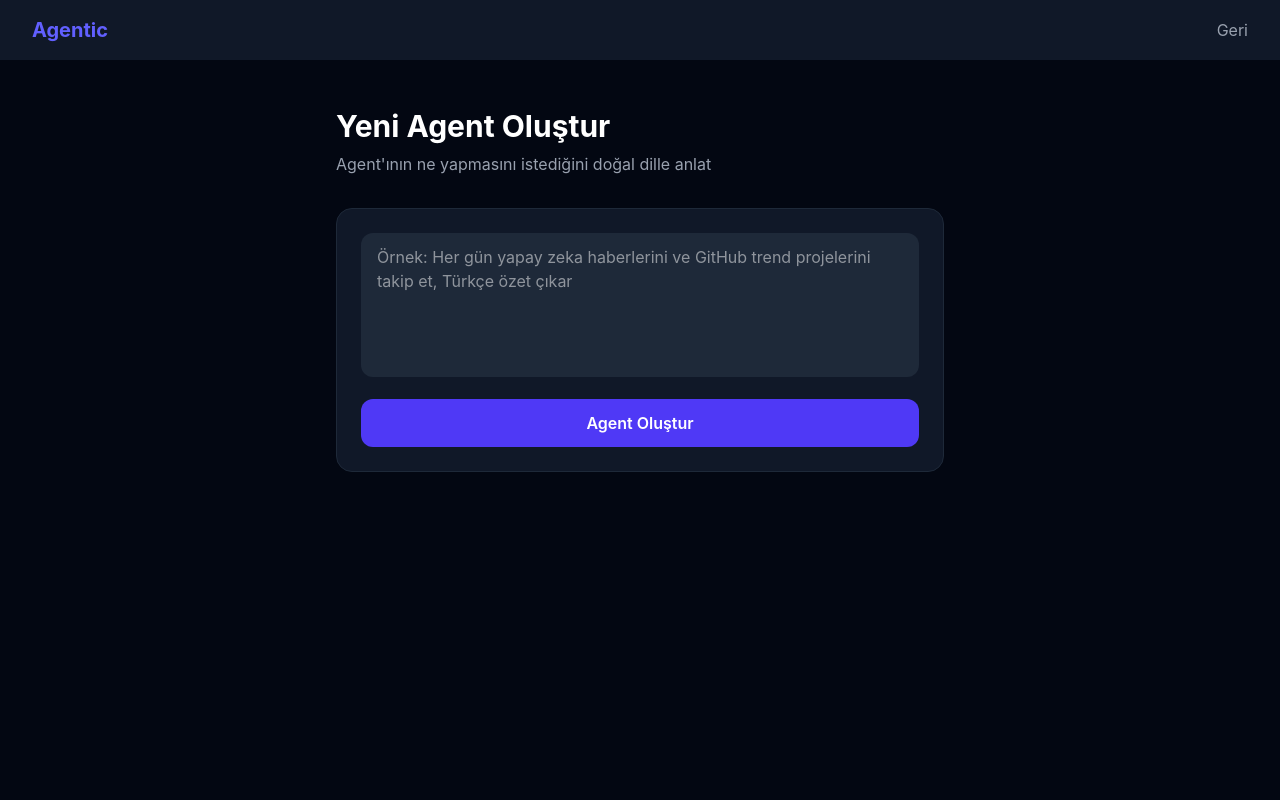
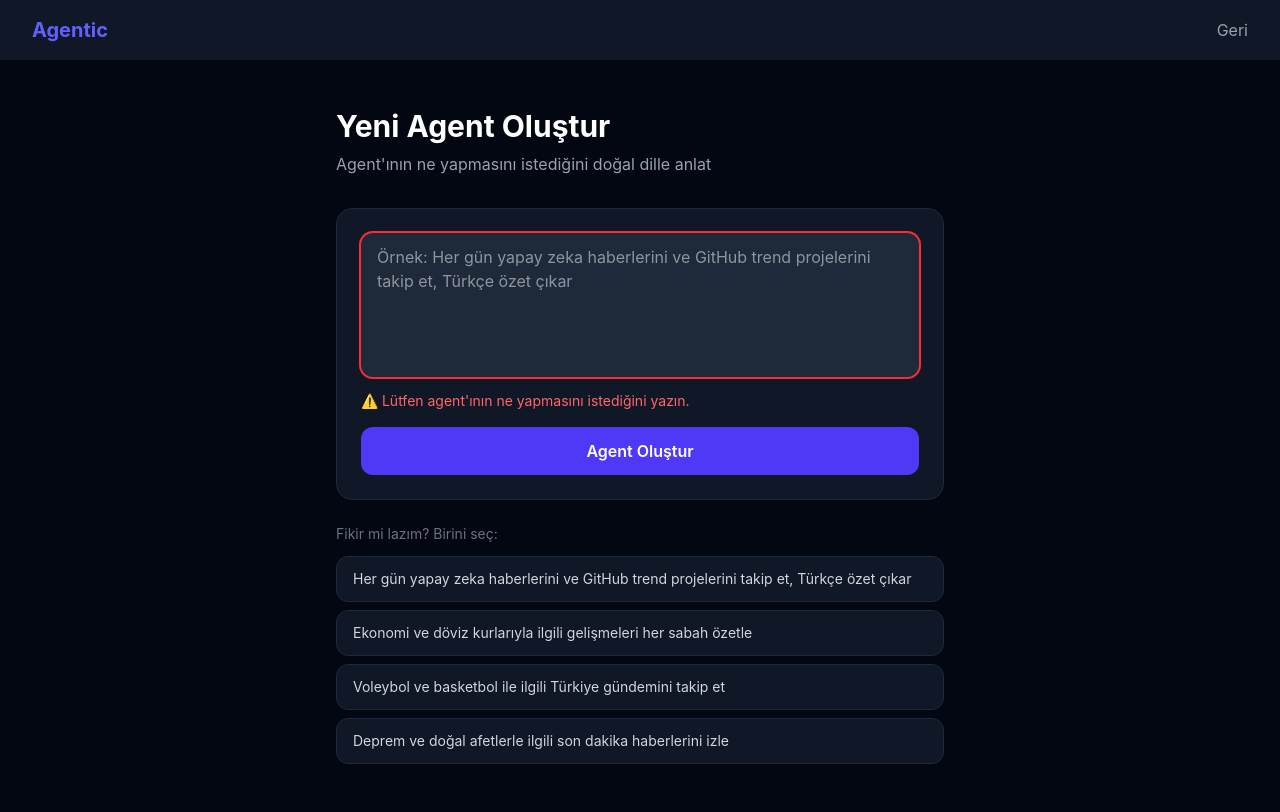
Before and after one commit to sengka/agentic, a React (Vite) app in the folder client/: page /create-agent in a window 1280 px wide. Both pictures are taken after a click on the button "Agent Oluştur". Built offline with nearby package versions, Linux system fonts and the light colour scheme.

Commit message:
Improve agent creation and editing UX: add error handling, empty-input validation, example prompts, and loading states

```diff
--- a/client/src/pages/CreateAgent.jsx
+++ b/client/src/pages/CreateAgent.jsx
@@ -2,13 +2,29 @@ import { useState } from "react";
 import axios from "axios";
 import { useNavigate } from "react-router-dom";
 
+const EXAMPLES = [
+  "Her gün yapay zeka haberlerini ve GitHub trend projelerini takip et, Türkçe özet çıkar",
+  "Ekonomi ve döviz kurlarıyla ilgili gelişmeleri her sabah özetle",
+  "Voleybol ve basketbol ile ilgili Türkiye gündemini takip et",
+  "Deprem ve doğal afetlerle ilgili son dakika haberlerini izle",
+];
+
 export default function CreateAgent() {
   const [userInput, setUserInput] = useState("");
   const [loading, setLoading] = useState(false);
+  const [error, setError] = useState("");
   const navigate = useNavigate();
 
   const handleCreate = async () => {
-    if (!userInput.trim()) return;
+    if (!userInput.trim()) {
+      setError("Lütfen agent'ının ne yapmasını istediğini yazın.");
+      return;
+    }
+    if (userInput.trim().length < 10) {
+      setError("Biraz daha detay verir misin? En az birkaç kelimelik bir açıklama gerekiyor.");
+      return;
+    }
+    setError("");
     setLoading(true);
     try {
       const token = localStorage.getItem("token");
@@ -20,6 +36,10 @@ export default function CreateAgent() {
       navigate("/dashboard");
     } catch (err) {
       console.error(err);
+      setError(
+        err.response?.data?.message ||
+          "Agent oluşturulurken bir hata oluştu. Lütfen tekrar deneyin."
+      );
     } finally {
       setLoading(false);
     }
@@ -28,9 +48,9 @@ export default function CreateAgent() {
   return (
     <div className="min-h-screen bg-gray-950 text-white">
       <nav className="bg-gray-900 px-8 py-4 flex justify-between items-center">
-<button onClick={() => navigate("/dashboard")} className="text-xl font-bold text-indigo-500 hover:text-indigo-400 transition">
-  Agentic
-</button>
+        <button onClick={() => navigate("/dashboard")} className="text-xl font-bold text-indigo-500 hover:text-indigo-400 transition">
+          Agentic
+        </button>
         <button onClick={() => navigate("/dashboard")} className="text-gray-400 hover:text-white">
           Geri
         </button>
@@ -43,20 +63,51 @@ export default function CreateAgent() {
         <div className="bg-gray-900 rounded-2xl p-6 border border-gray-800">
           <textarea
             value={userInput}
-            onChange={(e) => setUserInput(e.target.value)}
+            onChange={(e) => {
+              setUserInput(e.target.value);
+              if (error) setError("");
+            }}
             placeholder="Örnek: Her gün yapay zeka haberlerini ve GitHub trend projelerini takip et, Türkçe özet çıkar"
             rows={5}
-            className="w-full bg-gray-800 text-white px-4 py-3 rounded-xl outline-none focus:ring-2 focus:ring-indigo-500 resize-none"
+            className={`w-full bg-gray-800 text-white px-4 py-3 rounded-xl outline-none focus:ring-2 resize-none ${
+              error ? "ring-2 ring-red-500" : "focus:ring-indigo-500"
+            }`}
           />
+
+          {error && (
+            <p className="text-red-400 text-sm mt-2 flex items-center gap-1">
+              ⚠️ {error}
+            </p>
+          )}
+
           <button
             onClick={handleCreate}
             disabled={loading}
-            className="mt-4 w-full bg-indigo-600 hover:bg-indigo-700 text-white py-3 rounded-xl font-semibold transition disabled:opacity-50"
+            className="mt-4 w-full bg-indigo-600 hover:bg-indigo-700 text-white py-3 rounded-xl font-semibold transition disabled:opacity-50 flex items-center justify-center gap-2"
           >
+            {loading && (
+              <span className="w-4 h-4 border-2 border-white/40 border-t-white rounded-full animate-spin" />
+            )}
             {loading ? "AI analiz ediyor..." : "Agent Oluştur"}
           </button>
+        </div>
 
-
+        <div className="mt-6">
+          <p className="text-gray-500 text-sm mb-3">Fikir mi lazım? Birini seç:</p>
+          <div className="flex flex-col gap-2">
+            {EXAMPLES.map((example, i) => (
+              <button
+                key={i}
+                onClick={() => {
+                  setUserInput(example);
+                  setError("");
+                }}
+                className="text-left bg-gray-900 hover:bg-gray-800 border border-gray-800 rounded-xl px-4 py-3 text-sm text-gray-300 hover:text-white transition"
+              >
+                {example}
+              </button>
+            ))}
+          </div>
         </div>
       </div>
     </div>
--- a/client/src/pages/Dashboard.jsx
+++ b/client/src/pages/Dashboard.jsx
@@ -21,6 +21,8 @@ export default function Dashboard() {
   const [reports, setReports] = useState([]);
   const [agentStatuses, setAgentStatuses] = useState({}); // { agentId: { status, message } }
   const [editingAgent, setEditingAgent] = useState(null); // düzenlenen agent'ın id'si
+  const [editError, setEditError] = useState("");
+  const [editSaving, setEditSaving] = useState(false);
   const [editForm, setEditForm] = useState({ name: "", description: "", topics: "", scheduledHour: 7 });
   const [selectedDate, setSelectedDate] = useState(null);
   const [weeklySummary, setWeeklySummary] = useState(null);
@@ -150,11 +152,18 @@ export default function Dashboard() {
     });
   };
 
-  const cancelEditing = () => {
+const cancelEditing = () => {
     setEditingAgent(null);
+    setEditError("");
   };
 
   const saveEditing = async (agentId) => {
+    if (!editForm.name.trim()) {
+      setEditError("Agent adı boş olamaz.");
+      return;
+    }
+    setEditError("");
+    setEditSaving(true);
     const token = localStorage.getItem("token");
     try {
       const res = await axios.patch(
@@ -170,7 +179,9 @@ export default function Dashboard() {
       setAgents((prev) => prev.map((a) => (a._id === agentId ? res.data.agent : a)));
       setEditingAgent(null);
     } catch (err) {
-      alert("Agent güncellenirken hata oluştu");
+      setEditError(err.response?.data?.message || "Agent güncellenirken bir hata oluştu.");
+    } finally {
+      setEditSaving(false);
     }
   };
   const fetchWeeklySummary = async () => {
@@ -399,16 +410,21 @@ export default function Dashboard() {
                               ))}
                             </select>
                           </div>
+{editError && (
+                            <p className="text-red-400 text-sm">⚠️ {editError}</p>
+                          )}
                           <div className="flex gap-2">
                             <button
                               onClick={() => saveEditing(agent._id)}
-                              className="bg-indigo-600 hover:bg-indigo-700 text-white px-4 py-1.5 rounded-lg text-sm transition"
+                              disabled={editSaving}
+                              className="bg-indigo-600 hover:bg-indigo-700 text-white px-4 py-1.5 rounded-lg text-sm transition disabled:opacity-50"
                             >
-                              Kaydet
+                              {editSaving ? "Kaydediliyor..." : "Kaydet"}
                             </button>
                             <button
                               onClick={cancelEditing}
-                              className={`${isDark ? "bg-gray-800 text-gray-300 hover:bg-gray-700" : "bg-gray-100 text-gray-700 hover:bg-gray-200"} px-4 py-1.5 rounded-lg text-sm transition`}
+                              disabled={editSaving}
+                              className={`${isDark ? "bg-gray-800 text-gray-300 hover:bg-gray-700" : "bg-gray-100 text-gray-700 hover:bg-gray-200"} px-4 py-1.5 rounded-lg text-sm transition disabled:opacity-50`}
                             >
                               İptal
                             </button>
```
